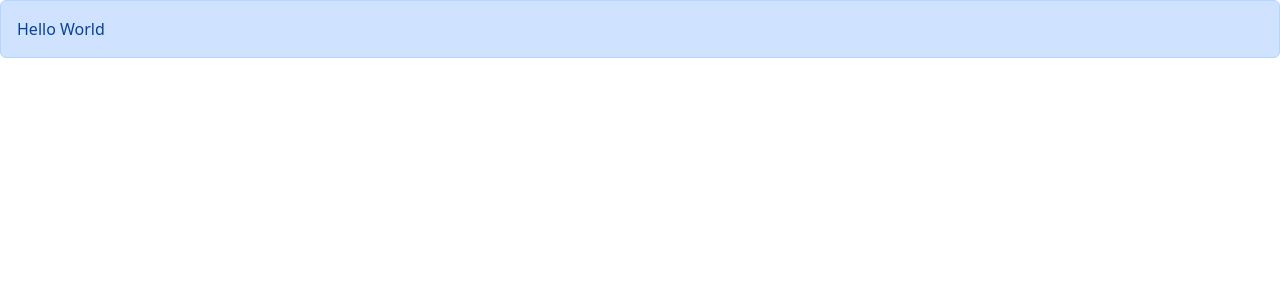
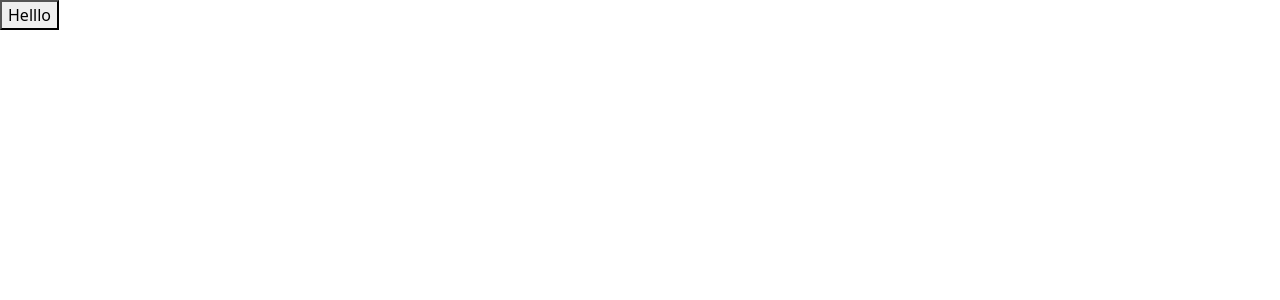
Before and after one commit to UrvikP/React-Projects, a React (Vite) app in the folder GameLibraryApp/: page / in a window 1280 px wide. Shown: the top 300 px of the page. Built offline with nearby package versions, Linux system fonts and the light colour scheme.

Commit message:
Finished Alerts, added button

```diff
--- a/GameLibraryApp/src/App.tsx
+++ b/GameLibraryApp/src/App.tsx
@@ -1,4 +1,4 @@
-//import ListGroup from "./components/ListGroup";
+import ListGroup from "./components/ListGroup";
 import Alert from "./components/Alert";
 function App() {
   //const items = ["New York", "San Francisco", "Tokyo", "London", "Paris"];
@@ -13,11 +13,12 @@ function App() {
      //   onSelectItem={handleSelectItem}
      // />
     //</div>
-    <div>
-      <Alert>
-      Hello World
-      </Alert>
-    </div>
+    //<div>
+    //  <Alert>
+    //  Hello World
+    //  </Alert>
+    //</div>
+    <div><button>Helllo</button></div>
   );
 }
 export default App;
--- a/GameLibraryApp/src/components/ListGroup.tsx
+++ b/GameLibraryApp/src/components/ListGroup.tsx
@@ -5,7 +5,7 @@ interface ListGroupProps {
   heading: string;
   onSelectItem: (item: string) => void;
 }
-function ListGroup({ items, heading, onSelectItem }: ListGroupProps) {
+function ListGroup({items, heading, onSelectItem}: ListGroupProps) {
   const [selectedIndex, setSelectedIndex] = useState(-1);
   return (
     <>
```
Also changed, not shown: GameLibraryApp/src/components/Button.tsx (added, +9 -0 lines).
